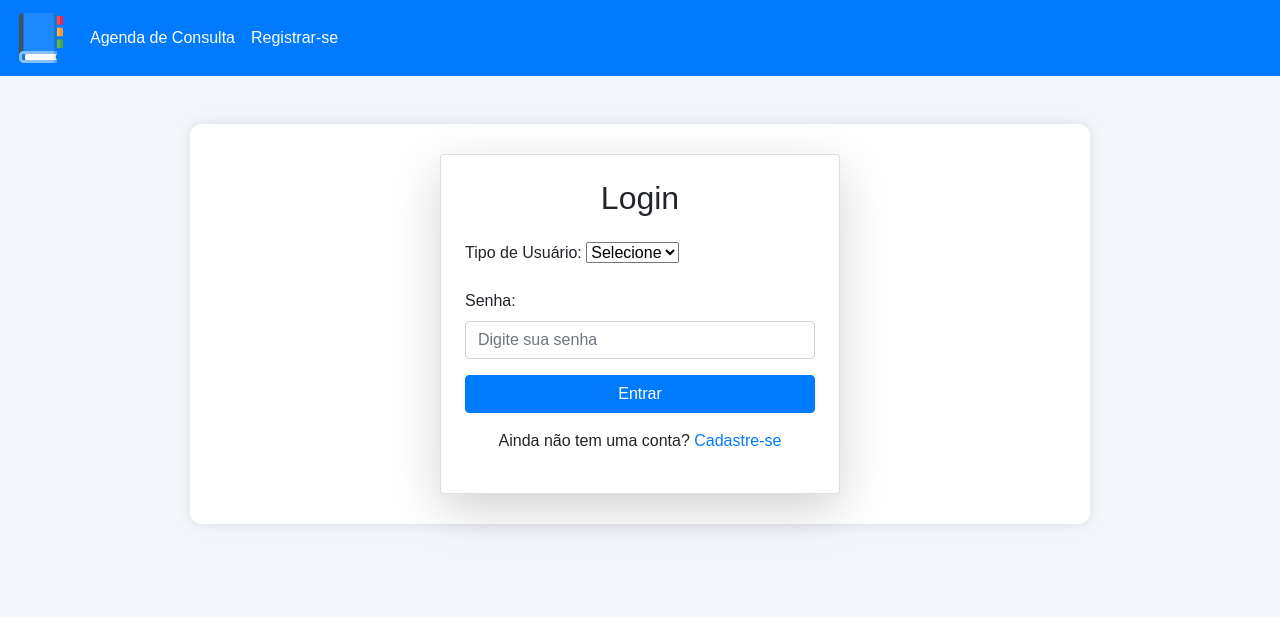
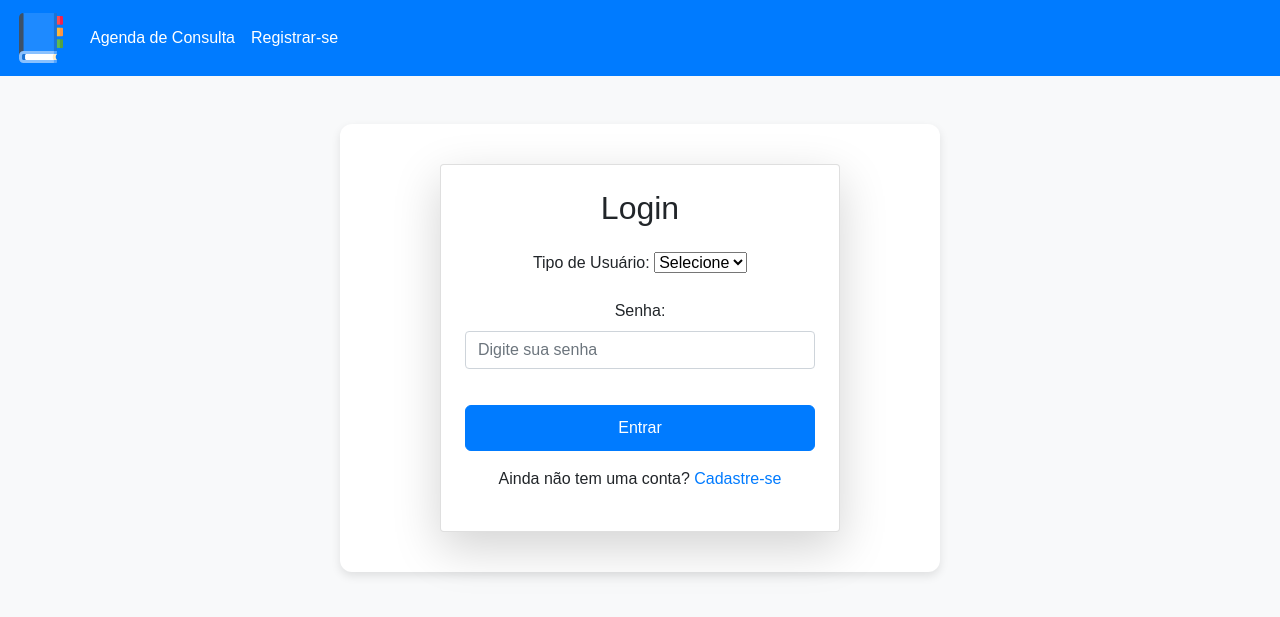
Before and after one commit to jpfirmo/agendamento_consulta, a PHP site: page /login.php in a window 1280 px wide. Shown: the top 617 px of the page. Run offline with PHP 8.4, Linux system fonts and the light colour scheme.

Commit message:
css da pagina atualizada até o momento

```diff
--- a/css/style.css
+++ b/css/style.css
@@ -80,3 +80,100 @@ body {
 .botao:hover {
     background-color: #0056b3;
 }
+
+/* ===========================
+   MENSAGENS DE FEEDBACK
+   =========================== */
+.mensagem {
+    padding: 10px 15px;
+    border-radius: 8px;
+    text-align: center;
+    width: fit-content;
+    margin: 15px auto;
+    opacity: 1;
+    transition: opacity 1s ease-out;
+    animation: fadeOut 5s forwards;
+}
+
+.mensagem.sucesso {
+    background-color: #d4edda;
+    color: #155724;
+    border: 1px solid #c3e6cb;
+}
+
+.mensagem.erro {
+    background-color: #f8d7da;
+    color: #721c24;
+    border: 1px solid #f5c6cb;
+}
+
+@keyframes fadeOut {
+    0% { opacity: 1; }
+    80% { opacity: 1; }
+    100% { opacity: 0; display: none; }
+}
+/* ==========================
+   home médico e home paciente
+   ========================== */
+
+   body {
+    font-family: Arial, sans-serif;
+    background-color: #f8f9fa;
+    margin: 0;
+    padding: 0;
+}
+
+.container {
+    max-width: 600px;
+    margin: 100px auto;
+    background: #fff;
+    border-radius: 12px;
+    box-shadow: 0 4px 10px rgba(0,0,0,0.1);
+    padding: 40px;
+    text-align: center;
+}
+
+h1 {
+    color: #333;
+}
+
+.btn {
+    display: inline-block;
+    margin-top: 20px;
+    padding: 10px 25px;
+    background: #007bff;
+    color: #fff;
+    border-radius: 6px;
+    text-decoration: none;
+    transition: background 0.3s;
+}
+
+.btn:hover {
+    background: #0056b3;
+}
+
+/* Mensagens */
+.mensagem {
+    position: fixed;
+    top: 20px;
+    right: 20px;
+    padding: 15px 20px;
+    border-radius: 8px;
+    font-weight: 500;
+    color: #fff;
+    opacity: 1;
+    transition: opacity 0.5s ease-in-out;
+    z-index: 9999;
+}
+
+.mensagem.sucesso {
+    background-color: #28a745;
+}
+
+.mensagem.erro {
+    background-color: #dc3545;
+}
+
+.mensagem.fade-out {
+    opacity: 0;
+}
```
